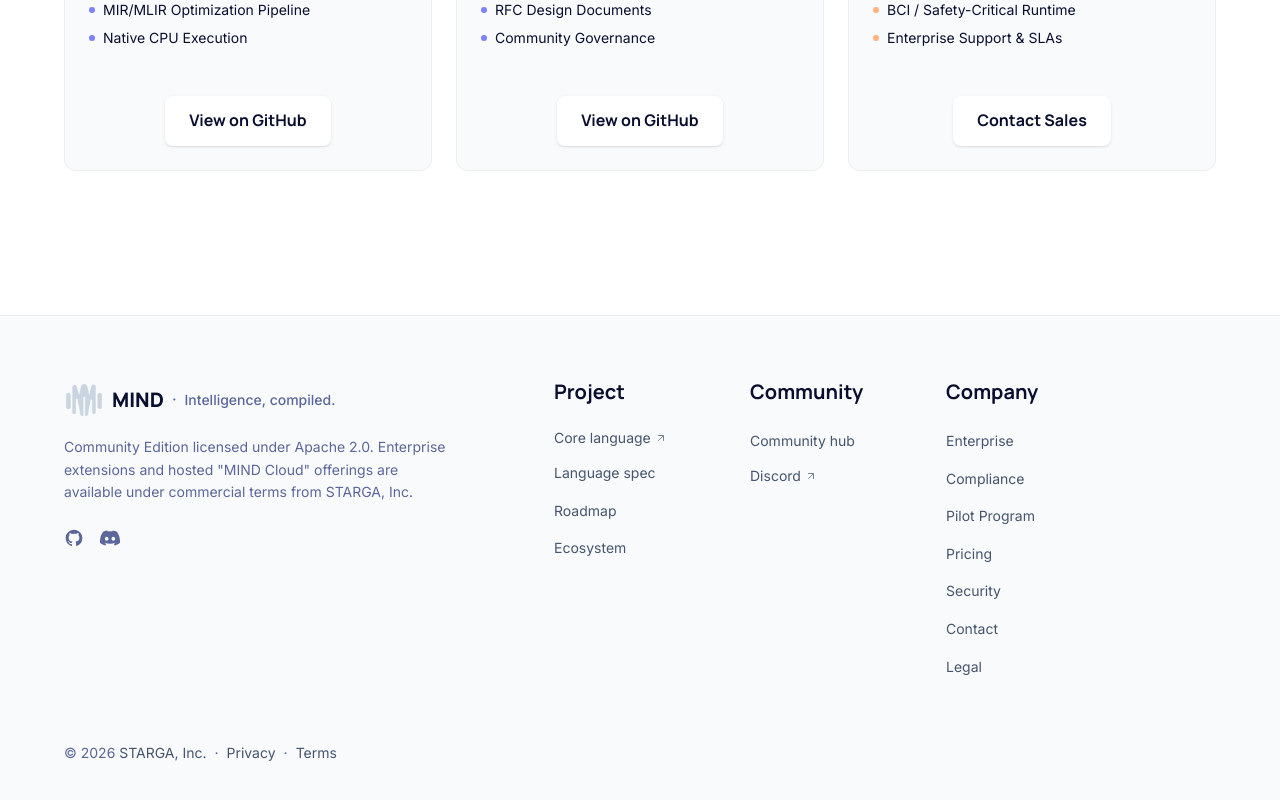
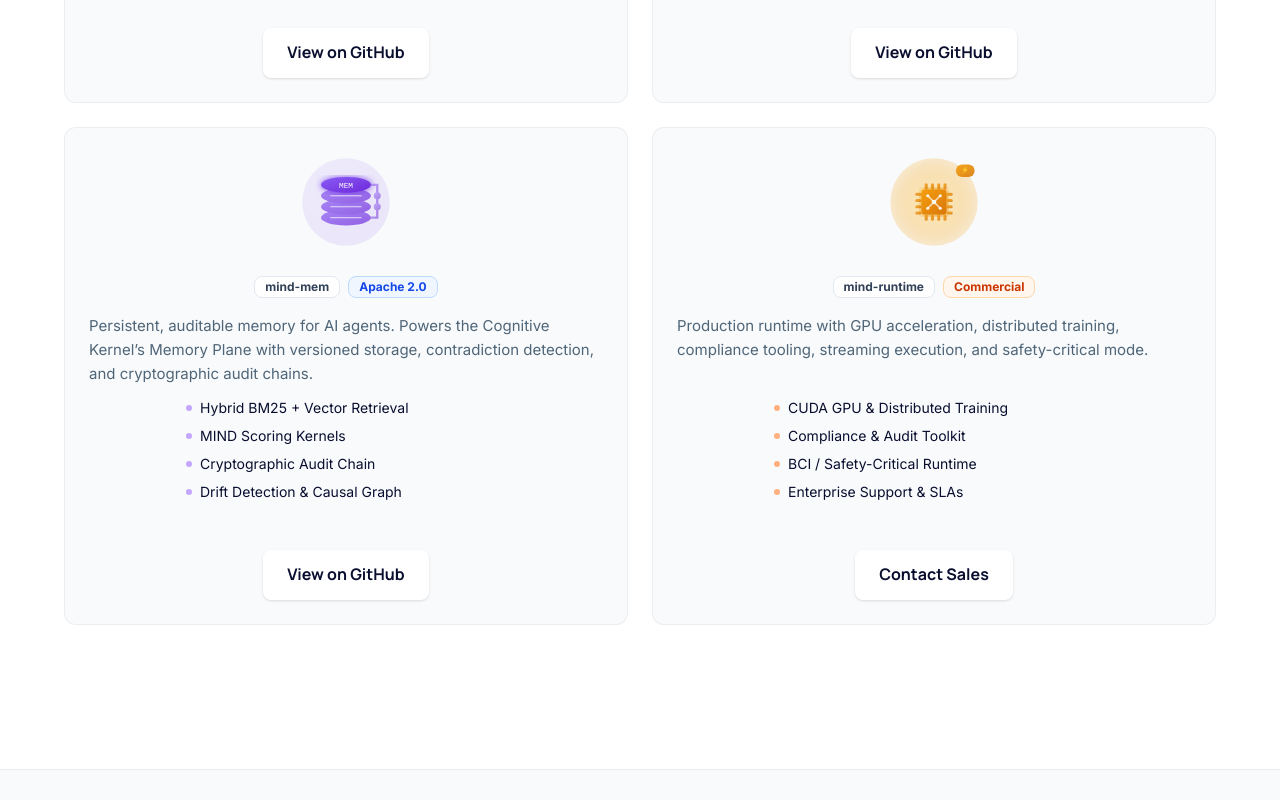
Before and after one commit to star-ga/mindlang.dev, a Next.js app: page /ecosystem in a window 1280 px wide. Shown: the part 934-1734 px from the top of the page. Built offline with nearby package versions, Linux system fonts and the light colour scheme.

Commit message:
feat: add mind-mem to ecosystem page
Adds mind-mem as 4th ecosystem card (Apache 2.0, open-source).
Switches grid from 3-col to 2x2 for balanced layout.
Includes custom SVG icon matching existing ecosystem style.

```diff
--- a/src/app/ecosystem/page.tsx
+++ b/src/app/ecosystem/page.tsx
@@ -29,7 +29,7 @@ export default function EcosystemPage() {
             </section>
 
             <div className="container">
-                <div className="grid grid-cols-1 md:grid-cols-3 gap-8">
+                <div className="grid grid-cols-1 md:grid-cols-2 gap-8">
 
                     {/* MIND Compiler */}
                     <div className="card flex flex-col items-center text-center h-full hover:shadow-lg transition-shadow border border-card-border p-6 rounded-xl !bg-footer-bg">
@@ -113,6 +113,50 @@ export default function EcosystemPage() {
                         </a>
                     </div>
 
+                    {/* mind-mem */}
+                    <div className="card flex flex-col items-center text-center h-full hover:shadow-lg transition-shadow border border-card-border p-6 rounded-xl !bg-footer-bg">
+                        <div className="w-[100px] h-[100px] mb-6 text-violet-500 flex items-center justify-center">
+                            <img src="/img/ecosystem/mind-mem.svg" alt="mind-mem" className="w-full h-full" loading="lazy" />
+                        </div>
+
+                        <div className="flex items-center justify-center gap-2 mb-4 w-full">
+                            <span className="inline-flex items-center rounded-lg border border-slate-200 bg-white text-slate-700 px-2.5 py-0.5 text-xs font-bold">
+                                mind-mem
+                            </span>
+                            <span className="inline-flex items-center rounded-lg border border-blue-200 bg-blue-50 text-blue-700 px-2.5 py-0.5 text-xs font-bold">
+                                Apache 2.0
+                            </span>
+                        </div>
+
+                        <p className="text-muted leading-relaxed mb-6 flex-grow text-left w-full">
+                            Persistent, auditable memory for AI agents. Powers the Cognitive Kernel&rsquo;s Memory Plane with versioned storage, contradiction detection, and cryptographic audit chains.
+                        </p>
+
+                        <ul className="w-full mb-6 space-y-2 text-sm text-foreground text-left inline-block max-w-xs mx-auto list-none pl-0">
+                            <li className="flex items-center gap-2">
+                                <span className="w-1.5 h-1.5 rounded-full bg-violet-500/50" /> Hybrid BM25 + Vector Retrieval
+                            </li>
+                            <li className="flex items-center gap-2">
+                                <span className="w-1.5 h-1.5 rounded-full bg-violet-500/50" /> MIND Scoring Kernels
+                            </li>
+                            <li className="flex items-center gap-2">
+                                <span className="w-1.5 h-1.5 rounded-full bg-violet-500/50" /> Cryptographic Audit Chain
+                            </li>
+                            <li className="flex items-center gap-2">
+                                <span className="w-1.5 h-1.5 rounded-full bg-violet-500/50" /> Drift Detection & Causal Graph
+                            </li>
+                        </ul>
+
+                        <a
+                            href="https://github.com/star-ga/mind-mem"
+                            target="_blank"
+                            rel="noopener noreferrer"
+                            className="btn bg-white text-primary shadow-sm hover:bg-gray-50 mt-6 self-center px-8"
+                        >
+                            View on GitHub
+                        </a>
+                    </div>
+
                     {/* MIND Runtime */}
                     <div className="card flex flex-col items-center text-center h-full hover:shadow-lg transition-shadow border border-card-border p-6 rounded-xl !bg-footer-bg">
                         <div className="w-[100px] h-[100px] mb-6 text-orange-500 flex items-center justify-center">
```
Also changed, not shown: public/img/ecosystem/mind-mem.svg (added).
